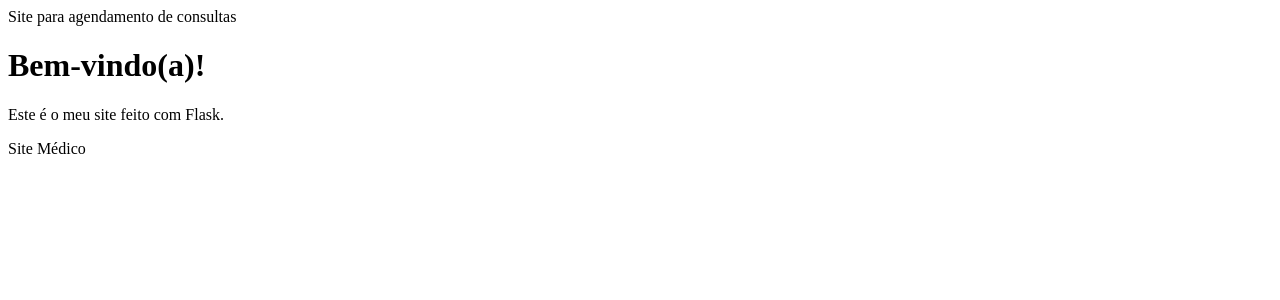
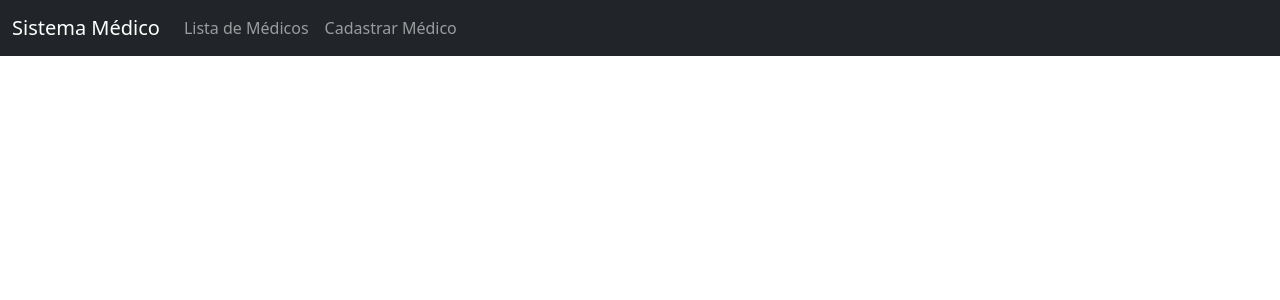
Before and after one commit to V8tor81/lista_exercicios_flask, a Flask app: page / in a window 1280 px wide. Shown: the top 300 px of the page. Run offline with Flask 3, Linux system fonts and the light colour scheme; parts of the project's set-up code (start-up, migrations or seed data) failed here and were passed over.

Commit message:
Update base.html

```diff
--- a/app/templates/base.html
+++ b/app/templates/base.html
@@ -1,14 +1,56 @@
 <!DOCTYPE html>
-<html lang="pt-BR">
+<html lang="pt-br">
 <head>
-<title>{% block titulo %}{% endblock %}</title>
+    <meta charset="UTF-8">
+    <title>{% block title %}Sistema Médico{% endblock %}</title>
+    <link rel="stylesheet" href="https://cdn.jsdelivr.net/npm/bootstrap@5.3.0/dist/css/bootstrap.min.css">
+    <link rel="stylesheet" href="https://cdnjs.cloudflare.com/ajax/libs/font-awesome/6.5.0/css/all.min.css">
+
 </head>
 <body>
-<header>Site para agendamento de consultas</header>
 
-{% block conteudo %}
-{% endblock %}
+    <!-- Barra de navegação -->
+    <nav class="navbar navbar-expand-lg navbar-dark bg-dark">
+        <div class="container-fluid">
+            <a class="navbar-brand" href="{{ url_for('listar_medicos') }}">Sistema Médico</a>
+            <button class="navbar-toggler" type="button" data-bs-toggle="collapse" data-bs-target="#navbarNav">
+                <span class="navbar-toggler-icon"></span>
+            </button>
 
-<footer>Site Médico </footer>
+            <div class="collapse navbar-collapse" id="navbarNav">
+                <ul class="navbar-nav me-auto">
+                    <li class="nav-item">
+                        <a class="nav-link" href="{{ url_for('listar_medicos') }}">Lista de Médicos</a>
+                    </li>
+                    <li class="nav-item">
+                        <a class="nav-link" href="{{ url_for('novo_medico') }}">Cadastrar Médico</a>
+                    </li>
+                </ul>
+            </div>
+        </div>
+    </nav>
+
+    <!-- Flash messages -->
+    <div class="container mt-3">
+        {% with messages = get_flashed_messages(with_categories=true) %}
+           {% if messages %}
+                {% for category, message in messages %}
+                    <div class="alert alert-{{ category }} alert-dismissible fade show" role="alert">
+                        {{ message }}
+                        <button type="button" class="btn-close" data-bs-dismiss="alert" aria-label="Close"></button>
+                    </div>
+                {% endfor %}
+            {% endif %}
+        {% endwith %}
+</div>
+
+
+    <!-- Conteúdo principal -->
+    <div class="container">
+        {% block content %}{% endblock %}
+    </div>
+
+    <!-- Scripts do Bootstrap -->
+    <script src="https://cdn.jsdelivr.net/npm/bootstrap@5.3.0/dist/js/bootstrap.bundle.min.js"></script>
 </body>
 </html>
```
